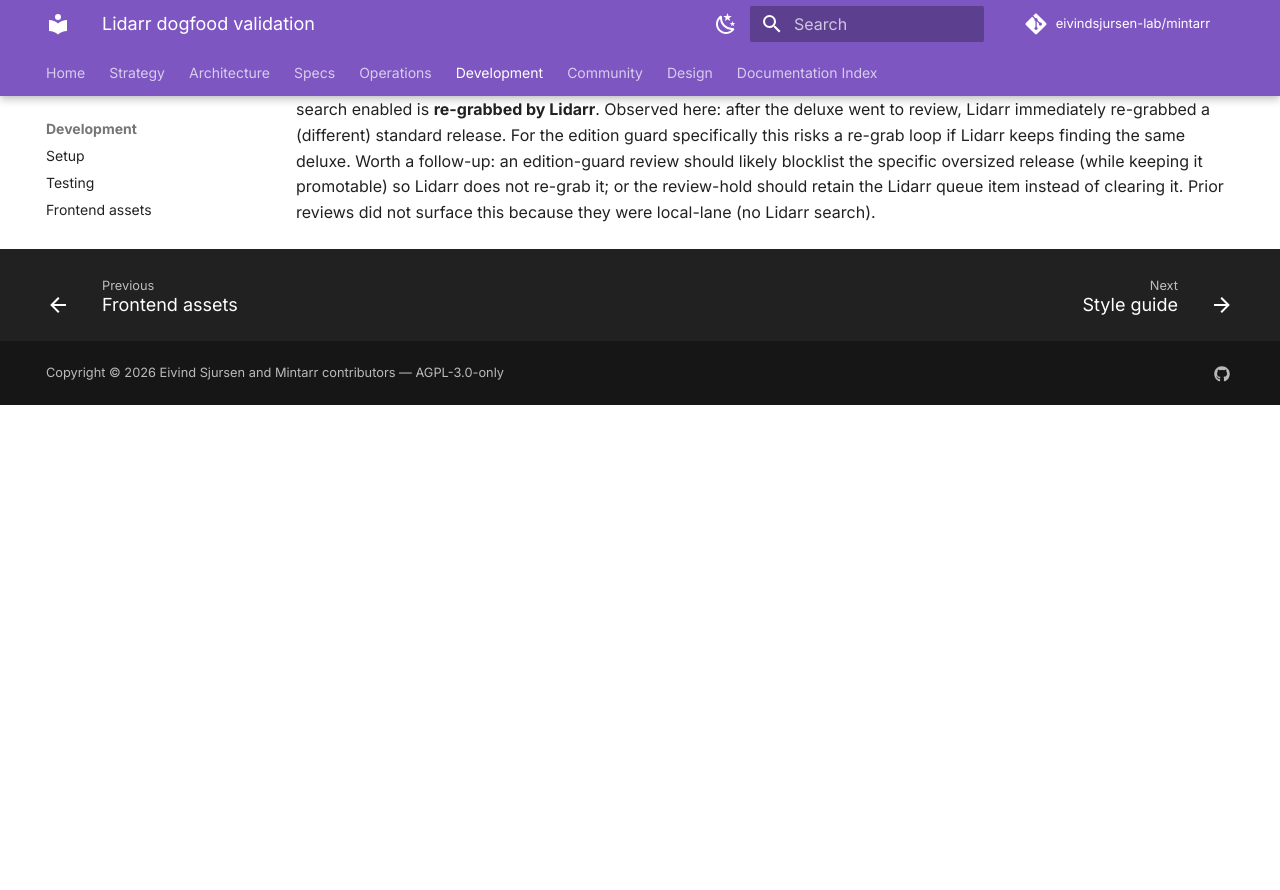
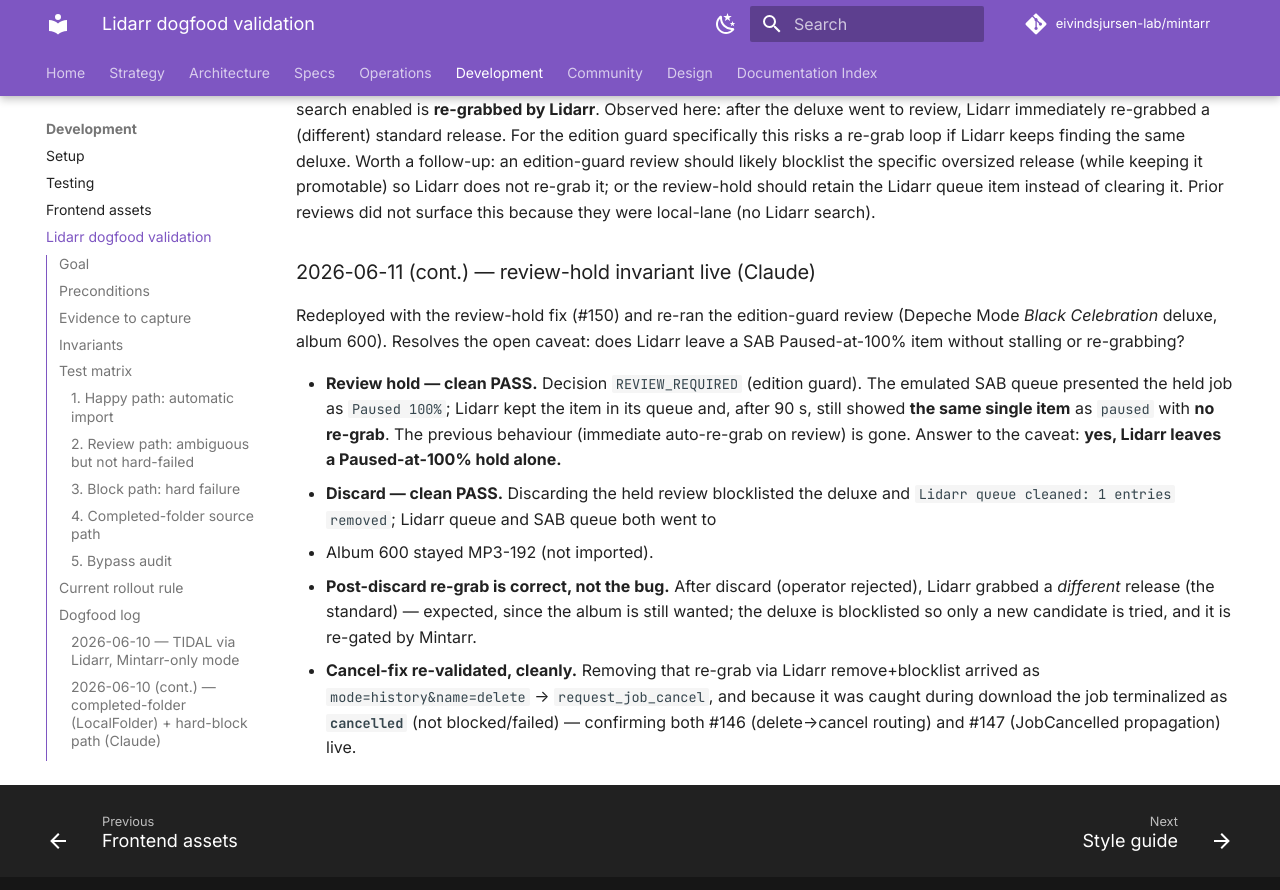
Before and after one commit to VectorOfDoubt/mintarr, an MkDocs documentation site: the page built from docs/development/LIDARR_DOGFOOD_VALIDATION.md, in a window 1280 px wide and 900 px high, scrolled down 7827 px. Shown: the top 890 px of the window. Built offline with MkDocs 1.6.1 and Material for MkDocs 9.7.7, drawn with Linux system fonts in a browser that asks for light colours; comment, search, counter and statistics services are not loaded; before the commit the page ends 8232 px from its top, so only the background shows below that; some of the changed text lies outside the part shown.

Commit message:
docs: record review-hold invariant live validation
Co-Authored-By: Claude Opus 4.8 <noreply@anthropic.com>

```diff
--- a/docs/development/LIDARR_DOGFOOD_VALIDATION.md
+++ b/docs/development/LIDARR_DOGFOOD_VALIDATION.md
@@ -348,3 +348,27 @@ the specific oversized release (while keeping it promotable) so Lidarr does not
 re-grab it; or the review-hold should retain the Lidarr queue item instead of
 clearing it. Prior reviews did not surface this because they were local-lane (no
 Lidarr search).
+
+### 2026-06-11 (cont.) — review-hold invariant live (Claude)
+
+Redeployed with the review-hold fix (#150) and re-ran the edition-guard review
+(Depeche Mode *Black Celebration* deluxe, album 600). Resolves the open caveat:
+does Lidarr leave a SAB Paused-at-100% item without stalling or re-grabbing?
+
+- **Review hold — clean PASS.** Decision `REVIEW_REQUIRED` (edition guard). The
+  emulated SAB queue presented the held job as `Paused 100%`; Lidarr kept the item
+  in its queue and, after 90 s, still showed **the same single item** as `paused`
+  with **no re-grab**. The previous behaviour (immediate auto-re-grab on review) is
+  gone. Answer to the caveat: **yes, Lidarr leaves a Paused-at-100% hold alone.**
+- **Discard — clean PASS.** Discarding the held review blocklisted the deluxe and
+  `Lidarr queue cleaned: 1 entries removed`; Lidarr queue and SAB queue both went to
+  0. Album 600 stayed MP3-192 (not imported).
+- **Post-discard re-grab is correct, not the bug.** After discard (operator
+  rejected), Lidarr grabbed a *different* release (the standard) — expected, since
+  the album is still wanted; the deluxe is blocklisted so only a new candidate is
+  tried, and it is re-gated by Mintarr.
+- **Cancel-fix re-validated, cleanly.** Removing that re-grab via Lidarr
+  remove+blocklist arrived as `mode=history&name=delete` → `request_job_cancel`, and
+  because it was caught during download the job terminalized as **`cancelled`** (not
+  blocked/failed) — confirming both #146 (delete→cancel routing) and #147
+  (JobCancelled propagation) live.
```
